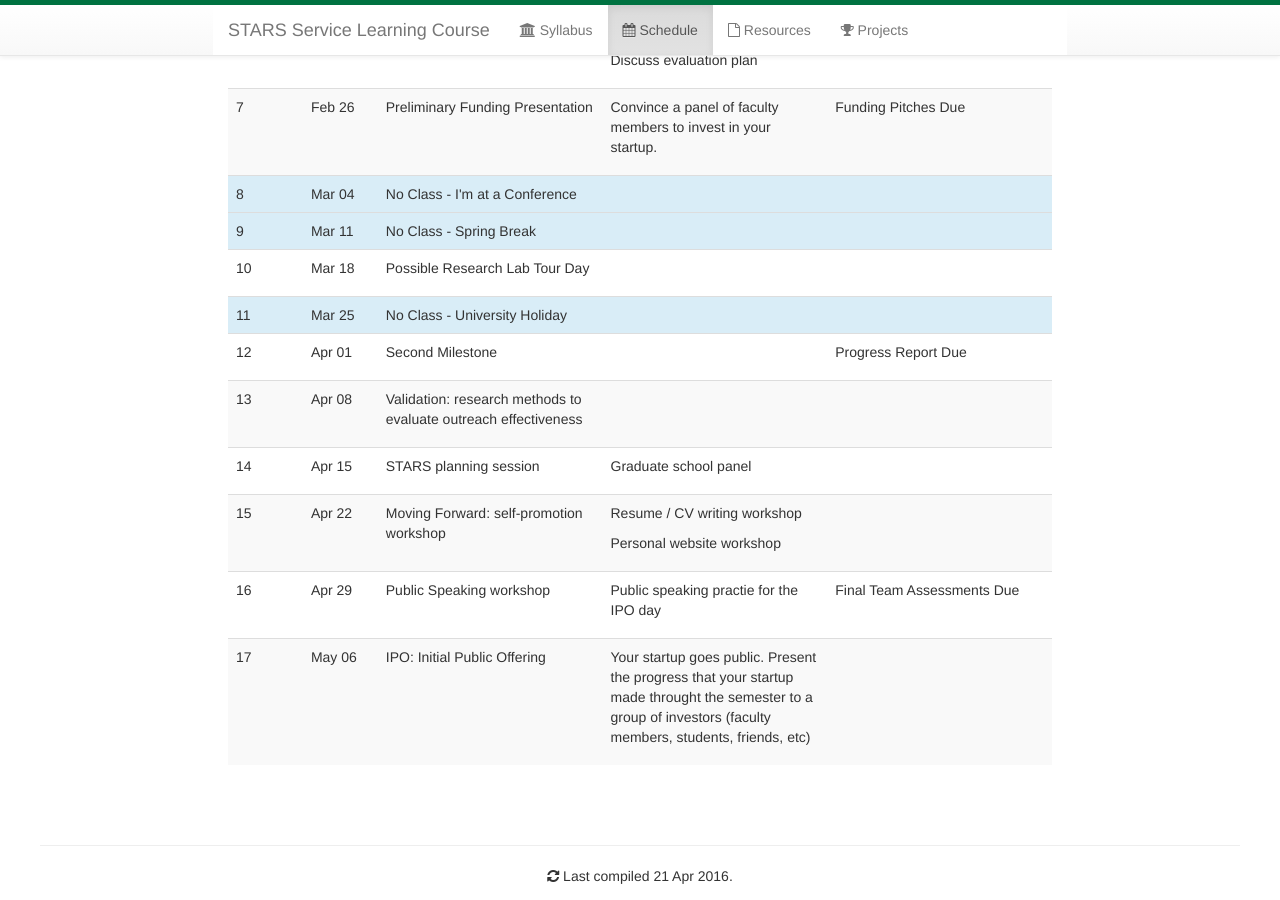
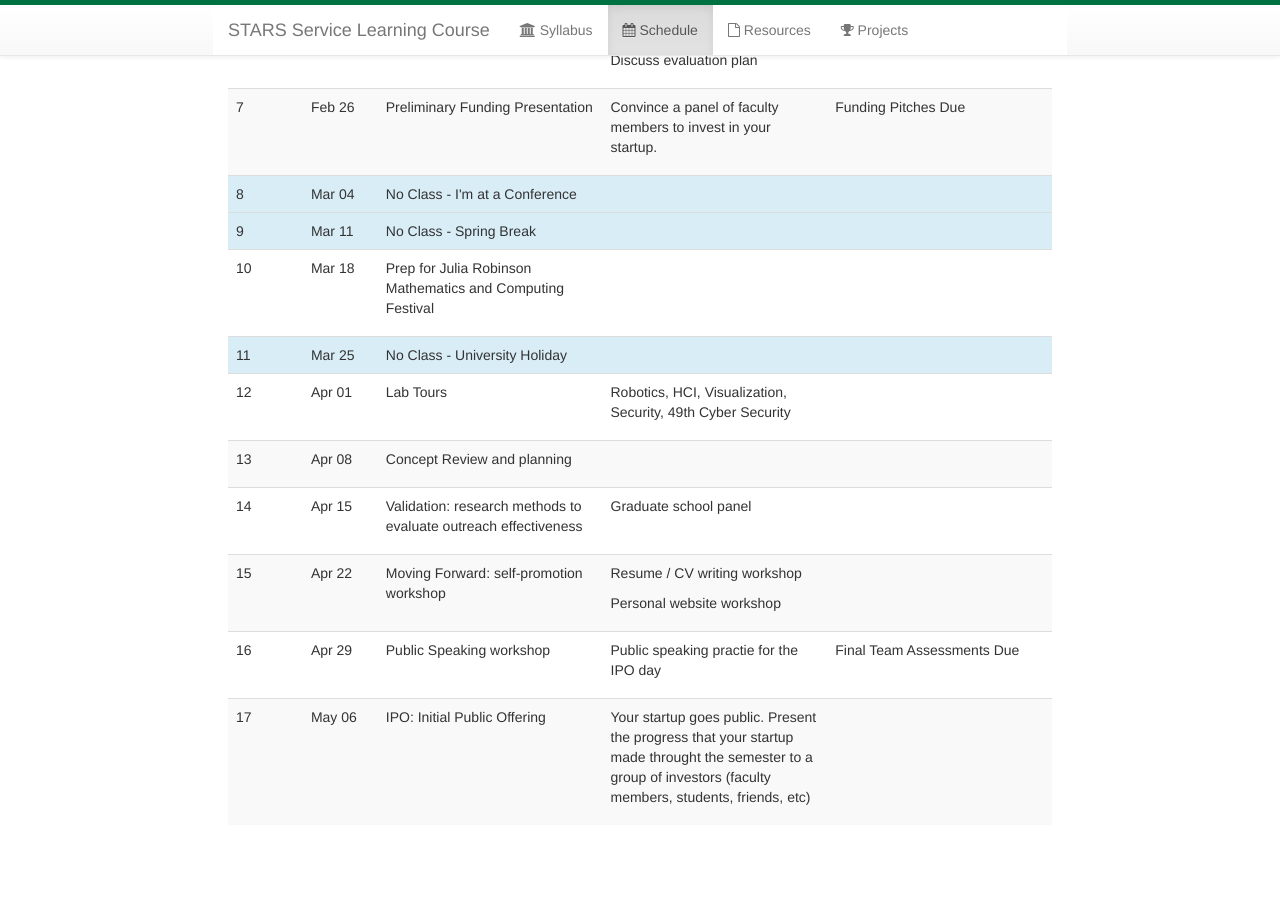
Before and after one commit to stevemacn/service-learning-course, a Jekyll site: the page built from schedule.html, in a window 1280 px wide and 900 px high, scrolled down 745 px. Built offline with Jekyll 4.4.1, drawn with Linux system fonts in a browser that asks for light colours; nearby versions of some CDN libraries.

Commit message:
updated the schedule for the rest of the semester

```diff
--- a/_data/lectures.yml
+++ b/_data/lectures.yml
@@ -109,7 +109,7 @@
   break: No Class - Spring Break
 -
   date: 2016-3-18
-  info: "Possible Research Lab Tour Day"
+  info: "Prep for Julia Robinson Mathematics and Computing Festival"
 
 -
   date: 2016-3-25
@@ -119,18 +119,20 @@
 
 -
   date: 2016-4-1
-  info: Second Milestone
-  hw:
-    - info: "Progress Report Due"
+  info: "Lab Tours"
+  act:
+      - info: "Robotics, HCI, Visualization, Security, 49th Cyber Security"
+  #hw:
+      #  - info: "Progress Report Due"
 
 -
   date: 2016-4-8
-  info: "Validation: research methods to evaluate outreach effectiveness"
+  info: "Concept Review and planning"
   hw:
 
 -
   date: 2016-4-15
-  info: "STARS planning session"
+  info: "Validation: research methods to evaluate outreach effectiveness"
   hw:
   act:
     - info: "Graduate school panel"
```
